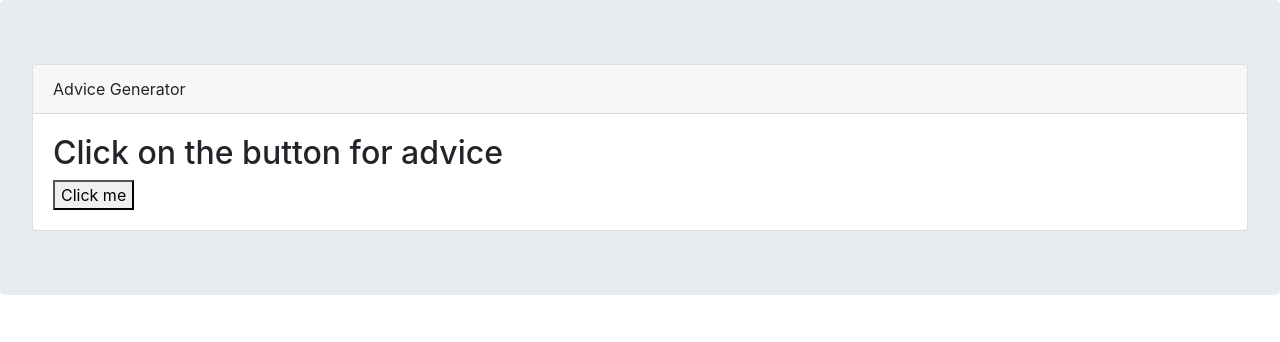
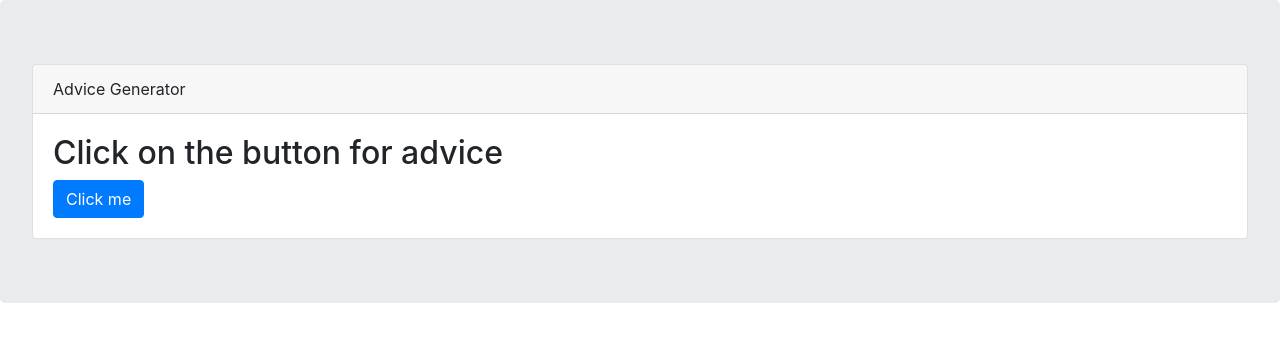
Before and after one commit to zechheneveld/api-example, a website: page index.html in a window 1280 px wide. Drawn offline with nearby package versions, Linux system fonts and the light colour scheme.

Commit message:
btn updated

```diff
--- a/index.html
+++ b/index.html
@@ -20,7 +20,7 @@
     <div class="card-header">Advice Generator</div>
     <div class="card-body">
       <h2 id="advice">Click on the button for advice</h2>
-      <button onclick="getAdvice()">Click me</button>
+      <button class="btn btn-primary" onclick="getAdvice()">Click me</button>
     </div>
   </div>
 </div>
```
